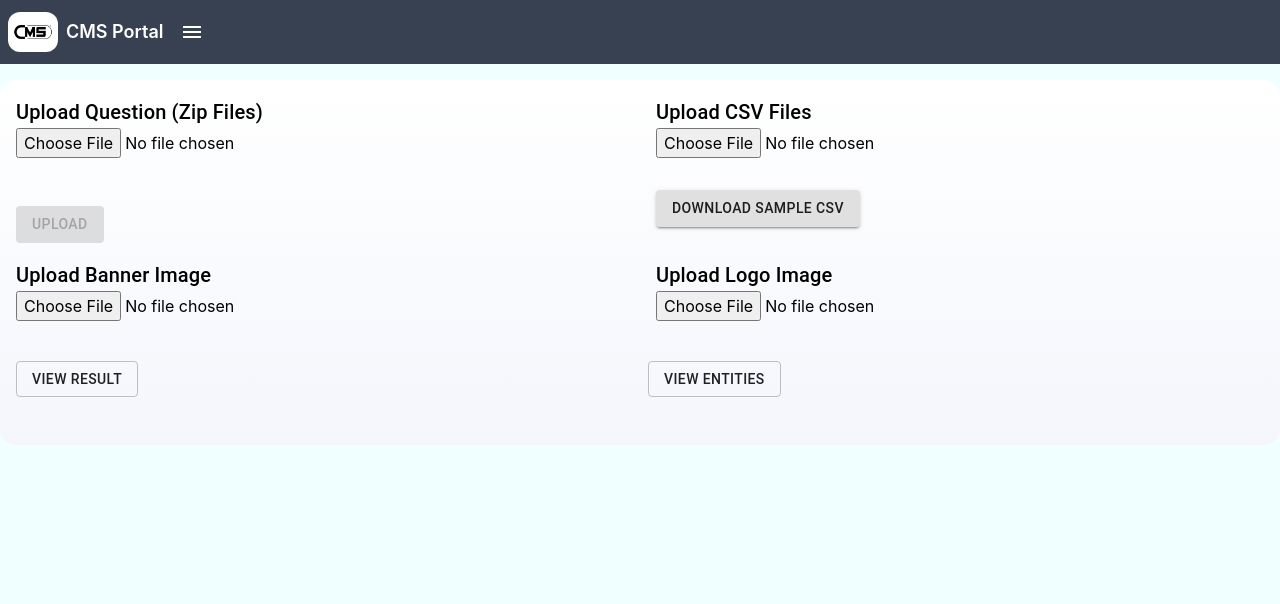
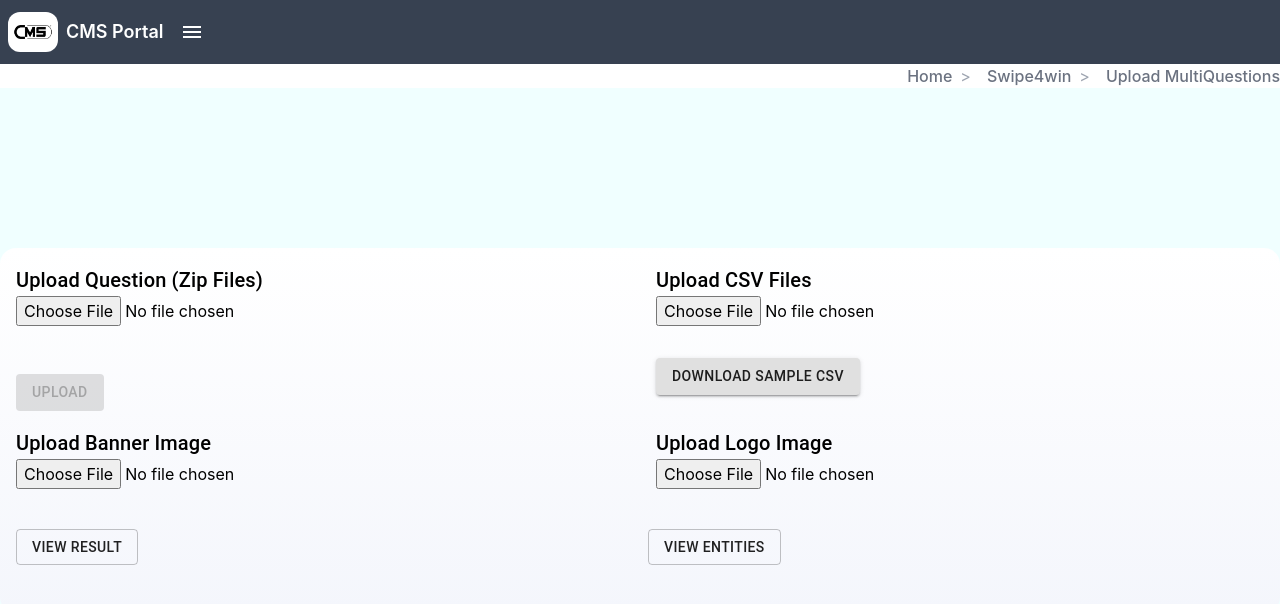
Before and after one commit to BNG-APP/CMS-Frontend, a React (Vite) app: page /swipe4win/MultiQuestion in a window 1280 px wide. Shown: the top 604 px of the page. Built offline with nearby package versions, Linux system fonts and the light colour scheme.

Commit message:
added changes in breadcrumbs and multiquestion

```diff
--- a/src/App.jsx
+++ b/src/App.jsx
@@ -3,12 +3,14 @@ import React from "react"
 import "./App.css";
 import { Card, Header } from "./CommonComponent";
 import { useSelector } from "react-redux";
+import Breadcrumbs from "./CommonComponent/Breadcrumbs";
 function App() {
   const navigate = useNavigate();
   const sideMenu=useSelector(store=>store.app.isSideMenuOpen)
   return (
     <div className="App w-full">
       <Header />
+
       <div className="flex justify-center items-center w-full mt-20">
       <div className={`bg-white rounded-md drop-shadow-2xl w-[90%] ${sideMenu?'ml-[240px] w-[80%]':''}`}>
         <div className="text-black py-5 px-5 font-bold text-lg">All Projects</div>
--- /dev/null
+++ b/src/CommonComponent/Breadcrumbs.jsx
@@ -0,0 +1,30 @@
+import React from 'react';
+import { Link, useLocation } from 'react-router-dom';
+import { generateBreadcrumbs } from '../main';
+
+const Breadcrumbs = () => {
+  const location = useLocation();
+  const breadcrumbs = generateBreadcrumbs(location.pathname);
+
+  return (
+    <nav className="bg-white text-black mt-16 z-10">
+      <ul className="flex items-center justify-end space-x-2">
+        {breadcrumbs.map((breadcrumb, index) => (
+          <li key={index} className="flex items-center">
+            <Link
+              to={breadcrumb.path}
+              className="text-gray-500 hover:text-gray-700"
+            >
+              {breadcrumb.breadcrumb}
+            </Link>
+            {index < breadcrumbs.length - 1 && (
+              <span className="text-gray-400 mx-2">{'>'}</span>
+            )}
+          </li>
+        ))}
+      </ul>
+    </nav>
+  );
+};
+
+export default Breadcrumbs;
--- a/src/CommonComponent/Error.jsx
+++ b/src/CommonComponent/Error.jsx
@@ -2,7 +2,7 @@ import React from 'react'
 
 function Error() {
   return (
-    <div className='text-black text-center flex items-center justify-center'>Something want wrong.</div>
+    <div className='text-black text-center flex items-center justify-center'>Something went wrong.</div>
   )
 }
 
--- a/src/Component/Swipe4win/MultiQuestion.jsx
+++ b/src/Component/Swipe4win/MultiQuestion.jsx
@@ -12,16 +12,17 @@ import { convertToPNG } from "../../CommonComponent/CovertToPNG";
 import { POST } from "../../shared/Axios";
 import { API_URLS } from "../../shared/Constant";
 import useFetch from "../../Utilities/useFetch";
+import Breadcrumbs from "../../CommonComponent/Breadcrumbs";
 
 const useStyles = makeStyles((theme) => ({
   root: {
-    marginTop: theme.spacing(10),
+    marginTop: theme.spacing(20),
     background: "linear-gradient(180deg, #FFFFFF 0%, #F4F6FC 100%)",
     padding: theme.spacing(2),
     color: "black",
     borderRadius: theme.spacing(2),
     [theme.breakpoints.down("sm")]: {
-      marginTop: theme.spacing(2),
+      marginTop: theme.spacing(4),
     },
   },
   section: {
@@ -130,6 +131,7 @@ function MultiQuestion() {
   return (
     <div >
       <Header />
+      <Breadcrumbs />
       <Container className={classes.root}>
         <Grid container spacing={4} alignItems="center">
           <Grid item xs={12} md={6}>
--- a/src/Component/Swipe4win/Swipe4win.jsx
+++ b/src/Component/Swipe4win/Swipe4win.jsx
@@ -13,7 +13,7 @@ import { POST } from "../../shared/Axios";
 import { API_BASE_URL, API_URLS } from "../../shared/Constant";
 import useFetch from "../../Utilities/useFetch";
 import { allOperators } from "../../data/allOperators";
-
+import Breadcrumbs from "../../CommonComponent/Breadcrumbs";
 const useStyles = makeStyles((theme) => ({
   formControl: {
     margin: theme.spacing(1),
@@ -28,7 +28,7 @@ const useStyles = makeStyles((theme) => ({
   button: {
     margin: theme.spacing(1.5),
     backgroundColor:"green",
-    color:"white"
+    color:"black"
   },
 }));
 const ITEM_HEIGHT = 40;
@@ -91,6 +91,7 @@ function Swipe4win() {
       {false ? <Loader /> :
         <>
           <Header />
+          <Breadcrumbs />
           <div className="flex justify-center items-center w-full mt-20">
             <div className="bg-white rounded-md drop-shadow-2xl w-[90%] ">
               <div className="flex justify-around w-full">
--- a/src/Component/Swipe4win/ViewResult.jsx
+++ b/src/Component/Swipe4win/ViewResult.jsx
@@ -8,6 +8,7 @@ import clsx from "clsx";
 import MoreVertIcon from "@material-ui/icons/MoreVert";
 import "tailwindcss/tailwind.css";
 import { Header } from "../../CommonComponent";
+import { useNavigate } from "react-router-dom";
 const useStyles = makeStyles((theme) => ({
 
 
@@ -76,6 +77,7 @@ const useStyles = makeStyles((theme) => ({
 }));
 const ViewResult = () => {
   const classes = useStyles();
+  const navigate=useNavigate()
   const [startDate, setStartDate] = useState(null);
   const [endDate, setEndDate] = useState(null);
   const [openStartDatePicker, setOpenStartDatePicker] = useState(false);
@@ -204,9 +206,9 @@ const ViewResult = () => {
           <Grid item xs={12} sm={3}>
             <Button variant="outlined" onClick={handleSubmit}>Submit</Button>
           </Grid>
-          {reportData?.winners?.length > 0  && <Grid item xs={12} sm={3}>
+          {/* {reportData?.winners?.length > 0  && <Grid item xs={12} sm={3}>
             <Button variant="outlined" onClick={handleExport}>Export</Button>
-          </Grid>}
+          </Grid>} */}
         </Grid>
       </MuiPickersUtilsProvider>
       {reportData?.winners?.length > 0 && <TableContainer className={(classes.tableContainer, "mt-20")}>
@@ -220,7 +222,7 @@ const ViewResult = () => {
               <TableCell>score</TableCell>
               <TableCell>total Correct Answers</TableCell>
               <TableCell>total Question Attempted</TableCell>
-
+              <TableCell>User Id</TableCell>
               <TableCell>Action</TableCell>
             </TableRow>
           </TableHead>
@@ -234,6 +236,7 @@ const ViewResult = () => {
                   <TableCell>{item.score}</TableCell>
                   <TableCell>{item.totalCorrectAnswers}</TableCell>
                   <TableCell>{item.totalQuestionAttempted}</TableCell>
+                  <TableCell>{item.userid}</TableCell>
                   <IconButton
                     aria-label="more"
                     aria-controls="menu"
--- a/src/main.jsx
+++ b/src/main.jsx
@@ -27,6 +27,80 @@ import ViewResult from "./Component/Swipe4win/ViewResult.jsx";
 
 import "./index.css";
 import Error from "./CommonComponent/Error.jsx";
+const rountes=[
+{
+  path: "/home",
+  element: <ProtectedRoute Component={App} />,
+  breadcrumb:"Home"
+},
+{
+  path: "/xgame",
+  element: <ProtectedRoute Component={GameTable} />,
+  breadcrumb:"XGames"
+},
+{
+  path: "/addgame",
+  element: <ProtectedRoute Component={AddGame} />,
+  breadcrumb:"Add Game"
+},
+{
+  path: "/swipe4win",
+  element: <ProtectedRoute Component={Swipe4win} />,
+  breadcrumb:"Swipe4win"
+},
+{
+  path: "/swipe4win/MtnZambia",
+  element: <MtnZambia />,
+  errorElement:<Error />
+},
+{
+  path: "/swipe4win/EditDetails",
+  element: <EditDetails />,
+  breadcrumb:"Edit Details"
+},
+
+{
+  path: "/swipe4win/SingleQuestion",
+  element: <SingleQuestion />,
+  breadcrumb:"Upload Singal Question "
+},
+{
+  path: "/swipe4win/MultiQuestion",
+  element: <MultiQuestion />,
+  breadcrumb:"Upload MultiQuestions"
+
+},
+{
+  path: "/swipe4win/ViewEntity",
+  element: <VeiwEntity />,
+  breadcrumb:"View Entity"
+},
+{
+  path: "/swipe4win/edit/:id",
+  element: <EditEntity />,
+  breadcrumb:"Edit Entity"
+},
+{
+  path: "/swipe4win/ViewResult",
+  Component: <ViewResult />,
+  breadcrumb:"View Results"
+},
+{
+  path: "/christianity",
+  Component: <ProtectedRoute Component={Christianity} />,
+  breadcrumb:"Christianity"
+},
+{
+  path: "/ibadat",
+  Component: <ProtectedRoute Component={Ibadat} />,
+  breadcrumb:"IBadat"
+},
+{
+  path: "/educ",
+  Component: <ProtectedRoute Component={EducationPortal} />,
+  breadcrumb:"Education Portal"
+},
+]
 const router = createBrowserRouter([
   {
     path: "/login",
@@ -120,3 +194,18 @@ ReactDOM.createRoot(document.getElementById("root")).render(
     </Provider>
   </React.StrictMode>
 );
+export const generateBreadcrumbs = (pathname) => {
+  const breadcrumbs = [{ path: '/', breadcrumb: 'Home' }];
+  const pathSnippets = pathname.split('/').filter((x) => x);
+
+  pathSnippets.forEach((_, index) => {
+    const path = `/${pathSnippets.slice(0, index + 1).join('/')}`;
+    const route = rountes?.find((r) => r.path === path);
+
+    if (route) {
+      breadcrumbs.push(route);
+    }
+  });
+
+  return breadcrumbs;
+};
```
